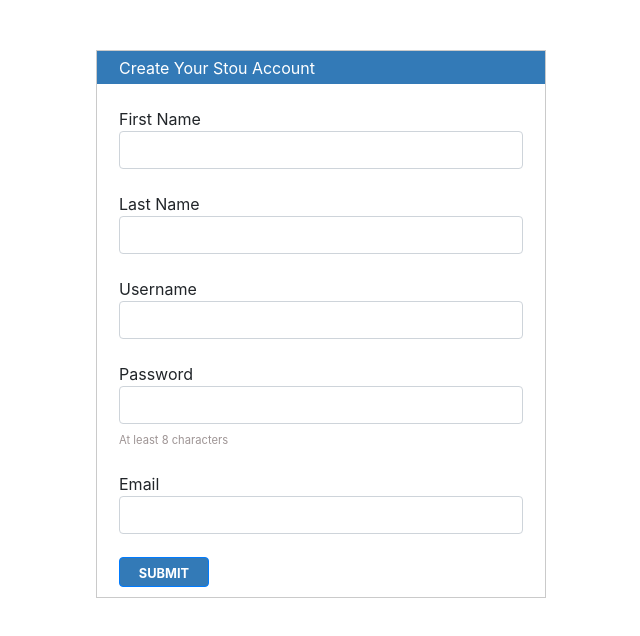
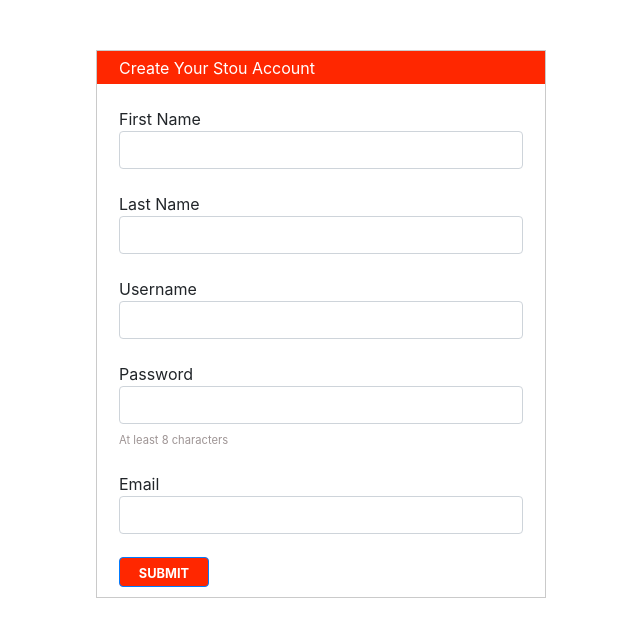
Before and after one commit to risheeks/stou, a React (Create React App) app in the folder stou_cook_frontend/: page / in a window 1280 px wide. Shown: the top 636 px of the page, without its empty margins (319-959 px from the left). Built offline with nearby package versions, Linux system fonts and the light colour scheme.

Commit message:
color scheme

```diff
--- a/stou_cook_frontend/src/components/Register/RegistrationForm.css
+++ b/stou_cook_frontend/src/components/Register/RegistrationForm.css
@@ -15,12 +15,12 @@
   justify-content: left;
   align-items: center;
   height: 33px;
-  background-color: #337ab7;
+  background-color: #ff2700;
   color: #ffffff;
   padding-left: 22px;
 }
 .sb-btn{
-  background-color: #337ab7;
+  background-color: #ff2700;
   color: #ffffff;
   width: 90px;
   height: 30px;
```
